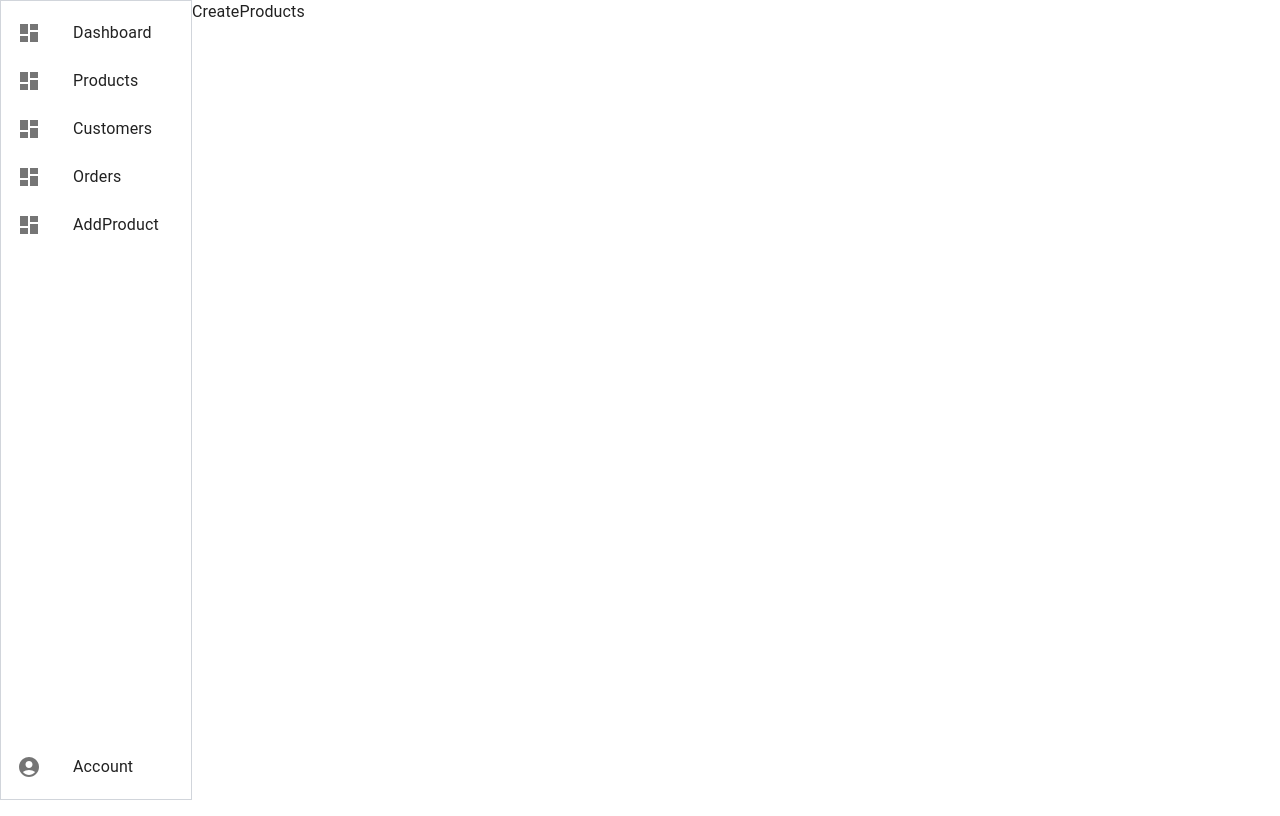
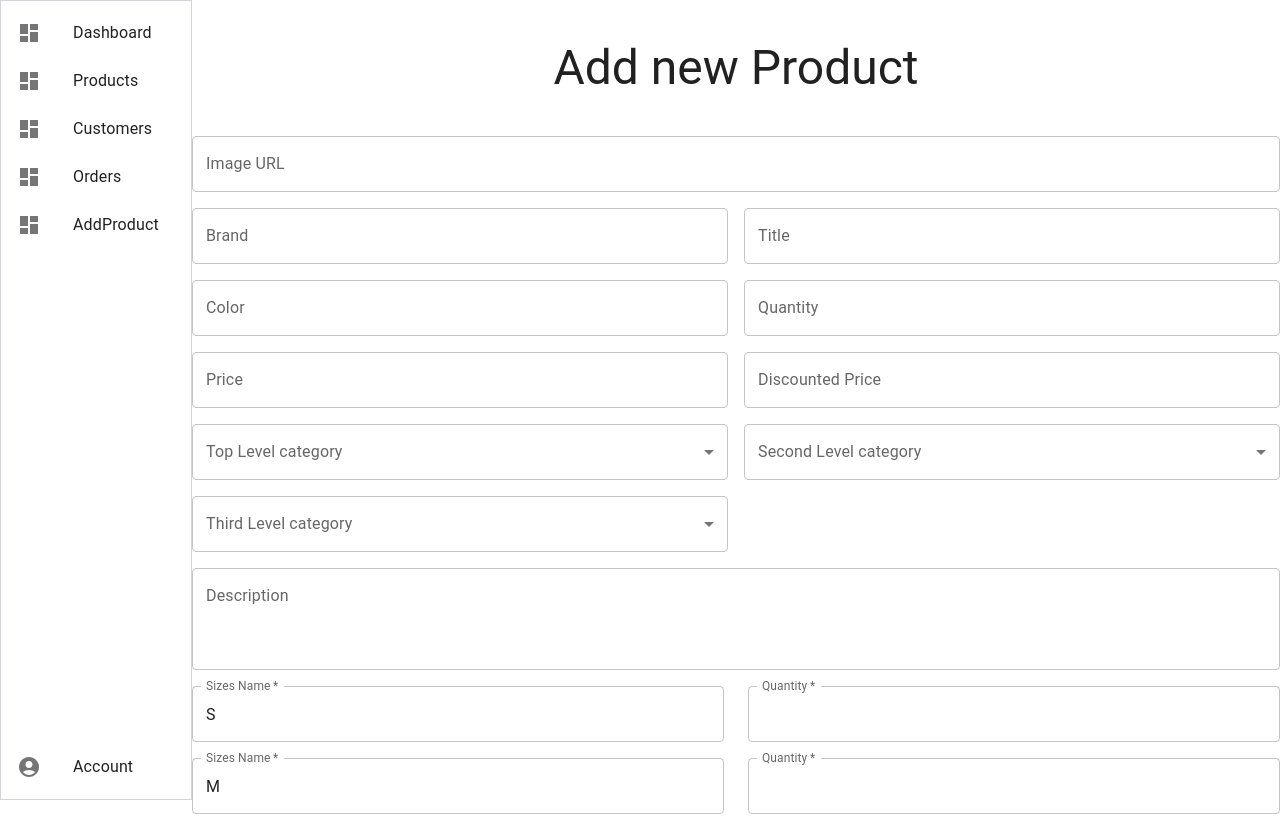
Before and after one commit to Amaanchaudhary/E-commerce-frontend, a React (Create React App) app in the folder frontend/: page /admin/product/create in a window 1280 px wide. Shown: the top 816 px of the page. Built offline with nearby package versions, Linux system fonts and the light colour scheme.

Commit message:
Create product form Css making completed

```diff
--- a/frontend/src/AdminPanel/components/CreateProducts.jsx
+++ b/frontend/src/AdminPanel/components/CreateProducts.jsx
@@ -1,9 +1,256 @@
-import React from 'react'
+import React, { Fragment, useState } from "react";
+import { useDispatch } from "react-redux";
+import { createProduct } from "../../state/product/Action";
+import {
+  Button,
+  FormControl,
+  Grid,
+  InputLabel,
+  MenuItem,
+  Select,
+  TextField,
+  Typography,
+} from "@mui/material";
 
+const initialSizes = [
+  { name: "S", quantity: 0 },
+  { name: "M", quantity: 0 },
+  { name: "L", quantity: 0 },
+];
 const CreateProducts = () => {
+  const [productData, setProductData] = useState({
+    imageUrl: "",
+    brand: "",
+    title: "",
+    color: "",
+    discountedPrice: "",
+    price: "",
+    discountPercent: "",
+    size: initialSizes,
+    quantity: "",
+    topLevelCategory: "",
+    secondLevelCategory: "",
+    thirdLevelCategory: "",
+    description: "",
+  });
+
+  const dispatch = useDispatch();
+  const jwt = localStorage.getItem("jwt");
+
+  const handleChange = (e) => {
+    const { name, value } = e.target;
+    setProductData((prevData) => ({
+      ...prevData,
+      [name]: value,
+    }));
+  };
+
+  const handleSizeChange = (e, index) => {
+    let { name, value } = e.target;
+    name === "size_quantity" ? (name = "quantity") : (name = e.target.name);
+    const sizes = [...productData.sizes];
+    sizes[index][name] = value;
+    setProductData((prevData) => ({
+      ...prevData,
+      sizes: sizes,
+    }));
+  };
+
+  const handleSubmit = (e) => {
+    e.preventDefault();
+    dispatch(createProduct(productData));
+    console.log(productData);
+  };
+
   return (
-    <div>CreateProducts</div>
-  )
-}
+    <Fragment className="createProductContainer">
+      <Typography
+        variant="h3"
+        sx={{ textAlign: "center" }}
+        className="py-10 text-center"
+      >
+        Add new Product
+      </Typography>
+      <form
+        onSubmit={handleSubmit}
+        className="createProductContainer min-h-screen"
+      >
+        <Grid container spacing={2}>
+          <Grid item xs={12}>
+            <TextField
+              fullWidth
+              label="Image URL"
+              name="imageUrl"
+              value={productData.imageUrl}
+              onChange={handleChange}
+            />
+          </Grid>
+          <Grid item xs={12} sm={6}>
+            <TextField
+              fullWidth
+              label="Brand"
+              name="brand"
+              value={productData.brand}
+              onChange={handleChange}
+            />
+          </Grid>
 
-export default CreateProducts
+          <Grid item xs={12} sm={6}>
+            <TextField
+              fullWidth
+              label="Title"
+              name="title"
+              value={productData.title}
+              onChange={handleChange}
+            />
+          </Grid>
+
+          <Grid item xs={12} sm={6}>
+            <TextField
+              fullWidth
+              label="Color"
+              name="color"
+              value={productData.color}
+              onChange={handleChange}
+            />
+          </Grid>
+
+          <Grid item xs={12} sm={6}>
+            <TextField
+              fullWidth
+              label="Quantity"
+              name="quantity"
+              value={productData.quantity}
+              onChange={handleChange}
+              type="number"
+            />
+          </Grid>
+
+          <Grid item xs={12} sm={6}>
+            <TextField
+              fullWidth
+              label="Price"
+              name="price"
+              value={productData.price}
+              onChange={handleChange}
+              type="number"
+            />
+          </Grid>
+
+          <Grid item xs={12} sm={6}>
+            <TextField
+              fullWidth
+              label="Discounted Price"
+              name="discountedPrice"
+              value={productData.discountedPrice}
+              onChange={handleChange}
+              type="number"
+            />
+          </Grid>
+
+          <Grid item xs={12} sm={6}>
+            <FormControl fullWidth>
+              <InputLabel>Top Level category</InputLabel>
+              <Select
+                name="topLevelCategory"
+                value={productData.topLevelCategory}
+                onChange={handleChange}
+                label="Top Level Category"
+              >
+                <MenuItem value="men">Men</MenuItem>
+                <MenuItem value="women">Women</MenuItem>
+                <MenuItem value="kids">Kids</MenuItem>
+              </Select>
+            </FormControl>
+          </Grid>
+
+          <Grid item xs={12} sm={6}>
+            <FormControl fullWidth>
+              <InputLabel>Second Level category</InputLabel>
+              <Select
+                name="secondLevelCategory"
+                value={productData.secondLevelCategory}
+                onChange={handleChange}
+                label="Second Level Category"
+              >
+                <MenuItem value="clothing">clothing</MenuItem>
+                <MenuItem value="accesories">Accesories</MenuItem>
+                <MenuItem value="brands">Brands</MenuItem>
+              </Select>
+            </FormControl>
+          </Grid>
+
+          <Grid item xs={12} sm={6}>
+            <FormControl fullWidth>
+              <InputLabel>Third Level category</InputLabel>
+              <Select
+                name="thirdLevelCategory"
+                value={productData.thirdLevelCategory}
+                onChange={handleChange}
+                label="Third Level Category"
+              >
+                <MenuItem value="top">Tops</MenuItem>
+                <MenuItem value="women_dress">Dresses</MenuItem>
+                <MenuItem value="t-shirts">T-shirts</MenuItem>
+                <MenuItem value="saree">Saree</MenuItem>
+                <MenuItem value="lengha_choli">Lengha Choli</MenuItem>
+              </Select>
+            </FormControl>
+          </Grid>
+
+          <Grid item xs={12}>
+            <TextField
+              fullWidth
+              id="outlined-multiline-static"
+              label="Description"
+              multiline
+              name="description"
+              rows={3}
+              onChange={handleChange}
+              value={productData.description}
+            />
+          </Grid>
+          {productData.size.map((size, index) => (
+            <Grid container item spacing={3}>
+              <Grid item xs={12} sm={6}>
+                <TextField
+                  label="Sizes Name"
+                  name="name"
+                  value={size.name}
+                  onChange={(event) => handleSizeChange(event, index)}
+                  required
+                  fullWidth
+                />
+              </Grid>
+
+              <Grid item xs={12} sm={6}>
+                <TextField
+                  label="Quantity"
+                  name="size_quantity"
+                  type="number"
+                  value={size.name}
+                  onChange={(event) => handleSizeChange(event, index)}
+                  required
+                  fullWidth
+                />
+              </Grid>
+            </Grid>
+          ))}
+          <Grid item xs={12}>
+            <Button
+              variant="contained"
+              sx={{ p: 1.8 }}
+              className="py-20"
+              size="large"
+              type="submit"
+            >
+              Add New product
+            </Button>
+          </Grid>
+        </Grid>
+      </form>
+    </Fragment>
+  );
+};
+
+export default CreateProducts;
--- a/frontend/src/state/product/Action.js
+++ b/frontend/src/state/product/Action.js
@@ -32,8 +32,9 @@ export const findProductsById = (productId) => async (dispatch) => {
 export const createProduct = (product) => async (dispatch) => {
   try {
     dispatch({ type: CREATE_PRODUCT_REQUEST })
-    const { data } = await api.post(`/api/admin/product`,
-      product.data)
+    const { data } = await api.post(`/api/admin/product`, product)
+    console.log("created product", data);
+
     dispatch({ type: CREATE_PRODUCT_SUCCESS, payload: data })
   } catch (error) {
     dispatch({ type: CREATE_PRODUCT_FAILURE, payload: error.message })
```
